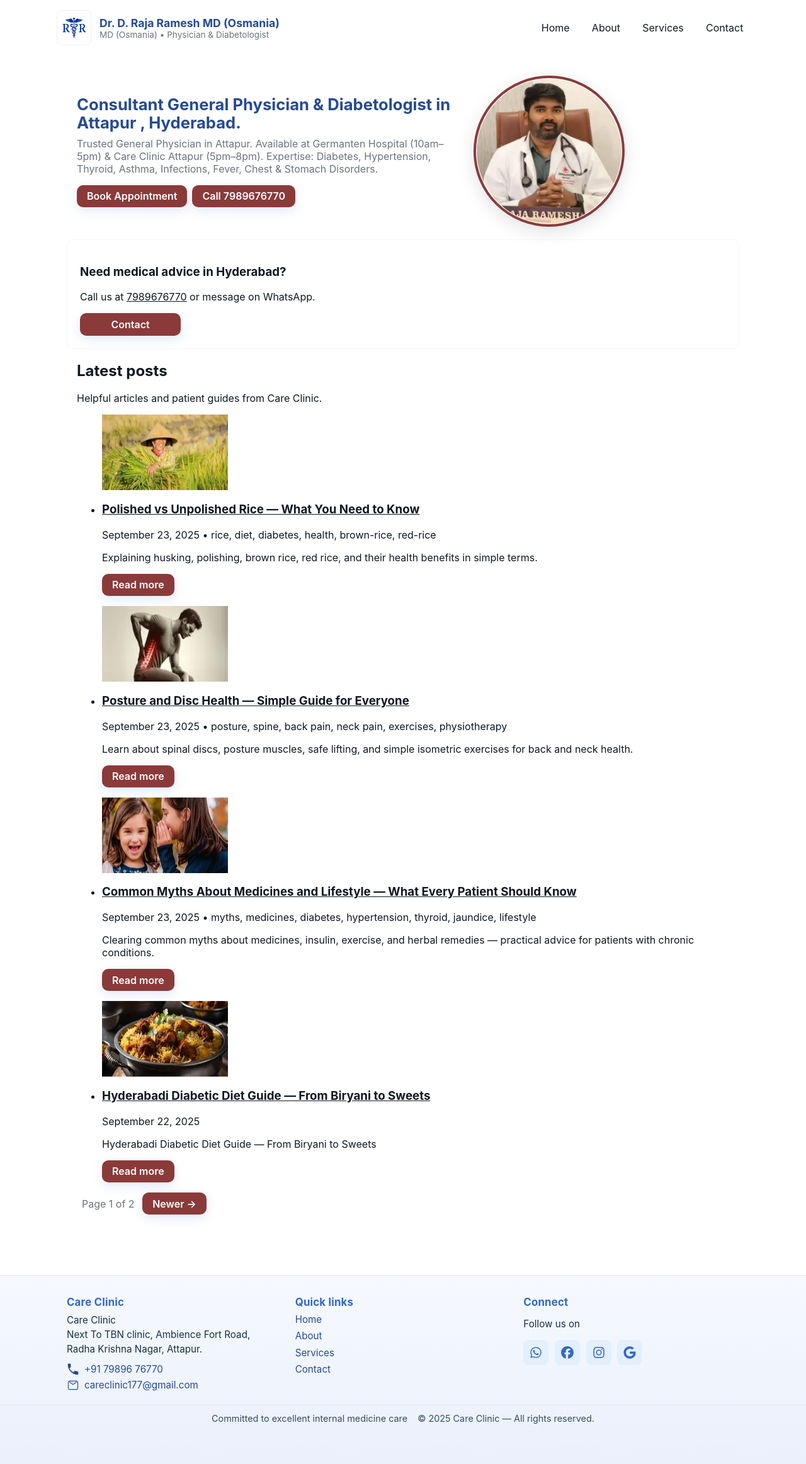
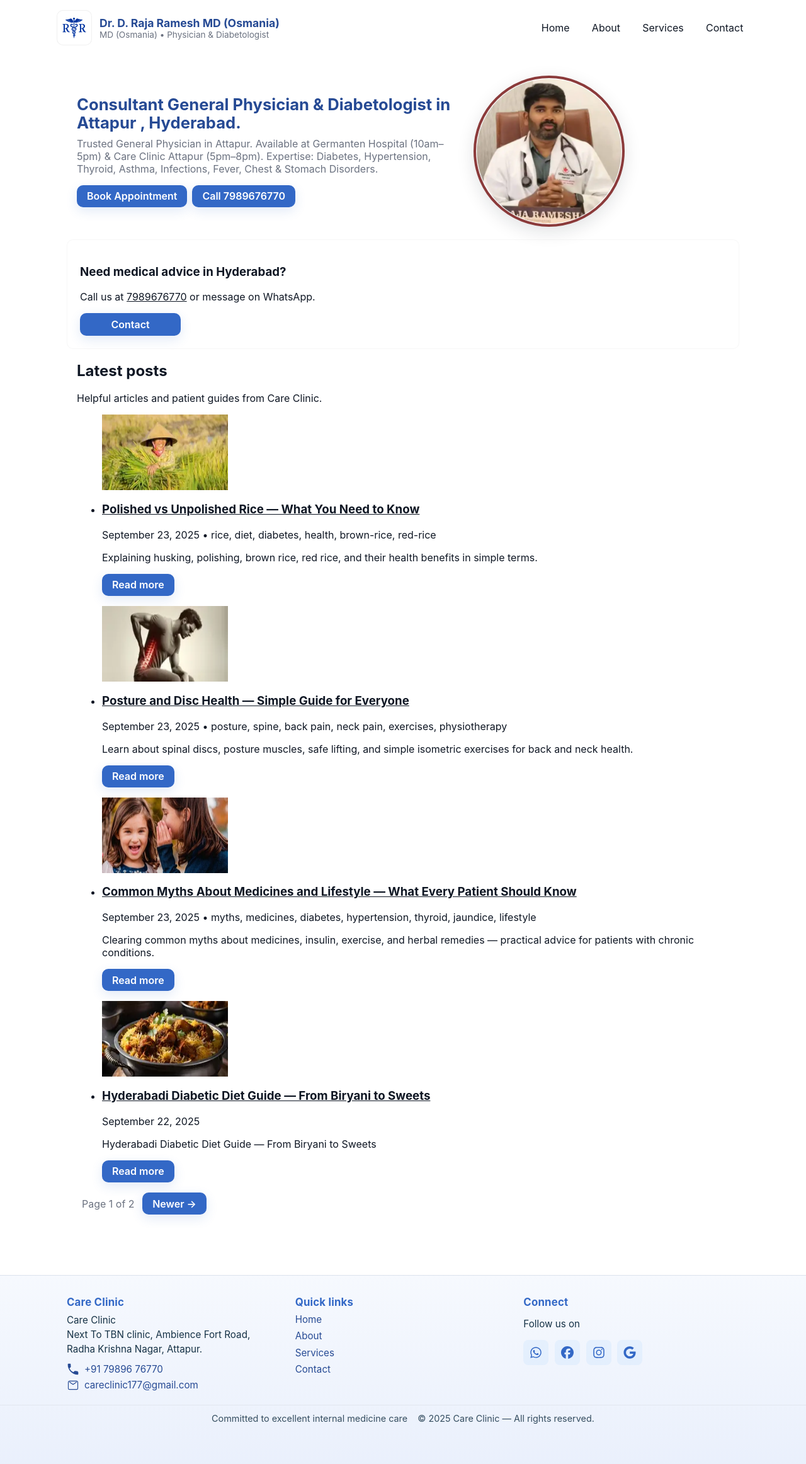
Before and after one commit to drrajarameshd/rr, a Jekyll site: the page built from index.html, in a window 1280 px wide. Shown: the whole page at 63% size. Built offline with Jekyll 4.4.1, drawn with Linux system fonts in a browser that asks for light colours; the list of posts is cut into pages by our own code.

Commit message:
Update style.css

```diff
--- a/assets/css/style.css
+++ b/assets/css/style.css
@@ -67,7 +67,7 @@ img{max-width:100%;display:block}
 .btn-container{display:inline-flex;gap:0.5rem;align-items:center}
 .btn{
   display:inline-flex;align-items:center;justify-content:center;
-  background:var(--secondary);color:#fff;padding:0.6rem 1rem;border-radius:10px;text-decoration:none;
+  background:var(--primary);color:#fff;padding:0.6rem 1rem;border-radius:10px;text-decoration:none;
   box-shadow:0 6px 18px rgba(51,104,198,0.14);transition:transform .14s ease;text-align:center;margin:0;
   font-weight:600;line-height:1;white-space:nowrap;min-width:0; /* min-width:0 ensures proper flex shrink */
 }
```
